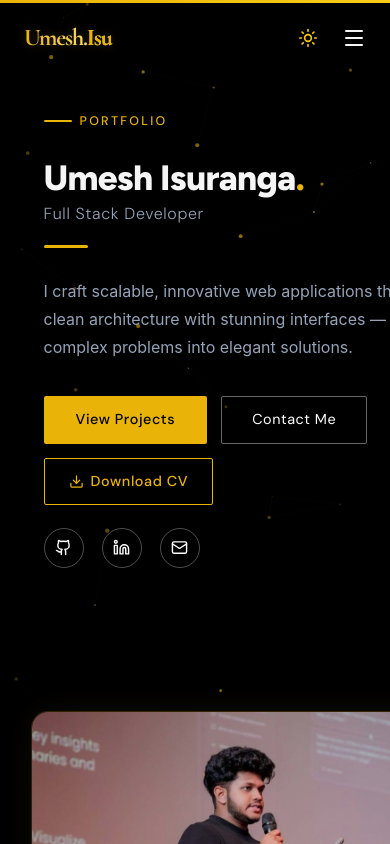
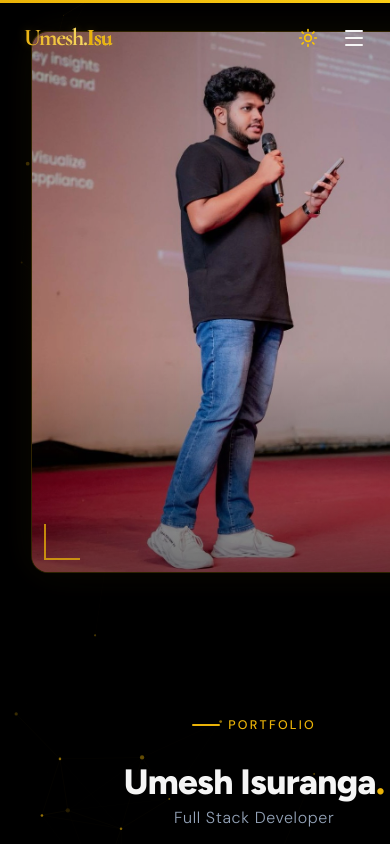
Before and after one commit to UmeshIsu/Portfolio, a React (Vite) app in the folder frontend/: page / in a window 390 px wide. Shown: the top 844 px of the page. Built offline with nearby package versions, Linux system fonts and the light colour scheme.

Commit message:
Change the image for the mobile view

```diff
--- a/frontend/src/components/Hero.css
+++ b/frontend/src/components/Hero.css
@@ -18,9 +18,51 @@
 @media (max-width: 960px) {
   .hero {
     grid-template-columns: 1fr;
+    min-height: auto;
+    padding-bottom: 4rem;
+  }
+
+  .hero-left {
+    padding: 6rem 6% 2rem;
+    text-align: center;
+    align-items: center;
+  }
+
+  .hero-cta {
+    justify-content: center;
+  }
+
+  .hero-socials {
+    justify-content: center;
   }
 
   .hero-photo {
+    display: flex;
+    justify-content: center;
+    align-items: center;
+    padding: 1rem;
+    order: -1;
+    padding-top: 5rem;
+  }
+
+  .photo-placeholder {
+    width: 240px;
+    height: 300px;
+    border-radius: 12px;
+  }
+
+  .photo-glow {
+    width: 280px;
+    height: 340px;
+  }
+
+  .photo-frame::before,
+  .photo-frame::after {
+    width: 24px;
+    height: 24px;
+  }
+
+  .scroll-hint {
     display: none;
   }
 }
```
